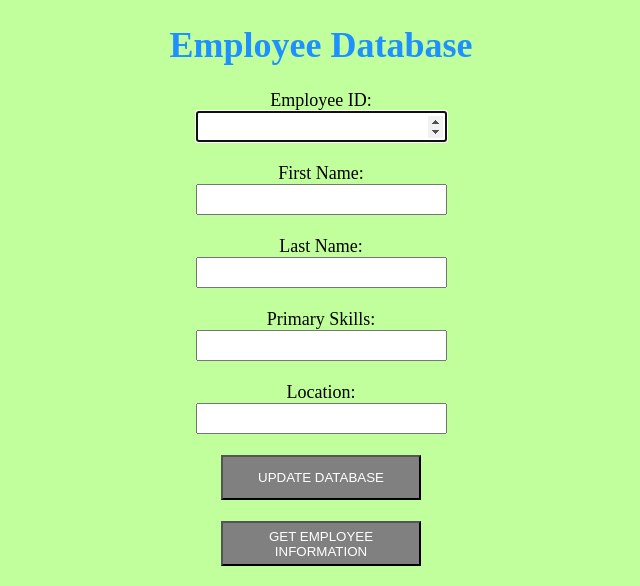
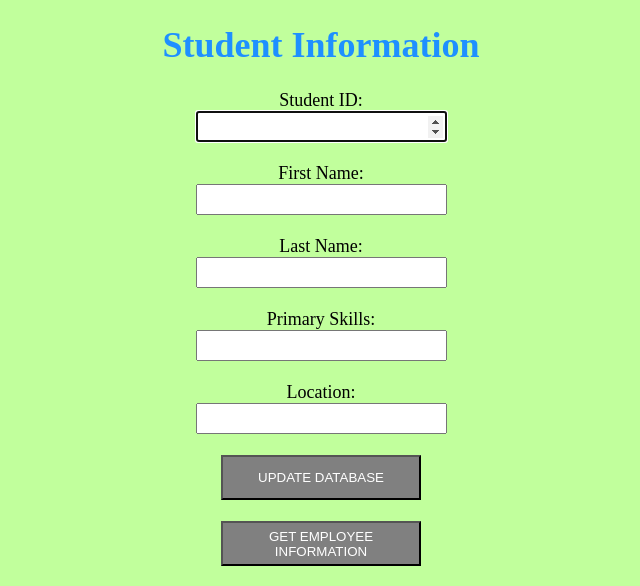
Before and after one commit to 138239223-myseneca/CLO835-Assignment1, a Flask app: page / in a window 1280 px wide. Shown: the top 586 px of the page, without its empty margins (319-959 px from the left). Run offline with Flask 3, Linux system fonts and the light colour scheme.

Commit message:
update web details

```diff
--- a/templates/addemp.html
+++ b/templates/addemp.html
@@ -6,14 +6,14 @@
 <center>
 	<font color="black" size="4" style="font-family: avenir">
 
-		<h1 style="color: DodgerBlue">Employee Database</h1>
+		<h1 style="color: DodgerBlue">Student Information</h1>
 		<body style="background: {{ color }};" >
 
 			<form action="/addemp" autocomplete="on" method = "POST" enctype="multipart/form-data">
 
 
 
-		  		Employee ID:<br> <input style="height:25px;font-size:14pt; color:grey;" type="number" name="emp_id" autofocus size="40"><br><br>
+		  		Student ID:<br> <input style="height:25px;font-size:14pt; color:grey;" type="number" name="emp_id" autofocus size="40"><br><br>
 
 		  		First Name:<br> <input style="height:25px;font-size:14pt;color:grey;" type="text" name="first_name" ><br><br>
 
```
